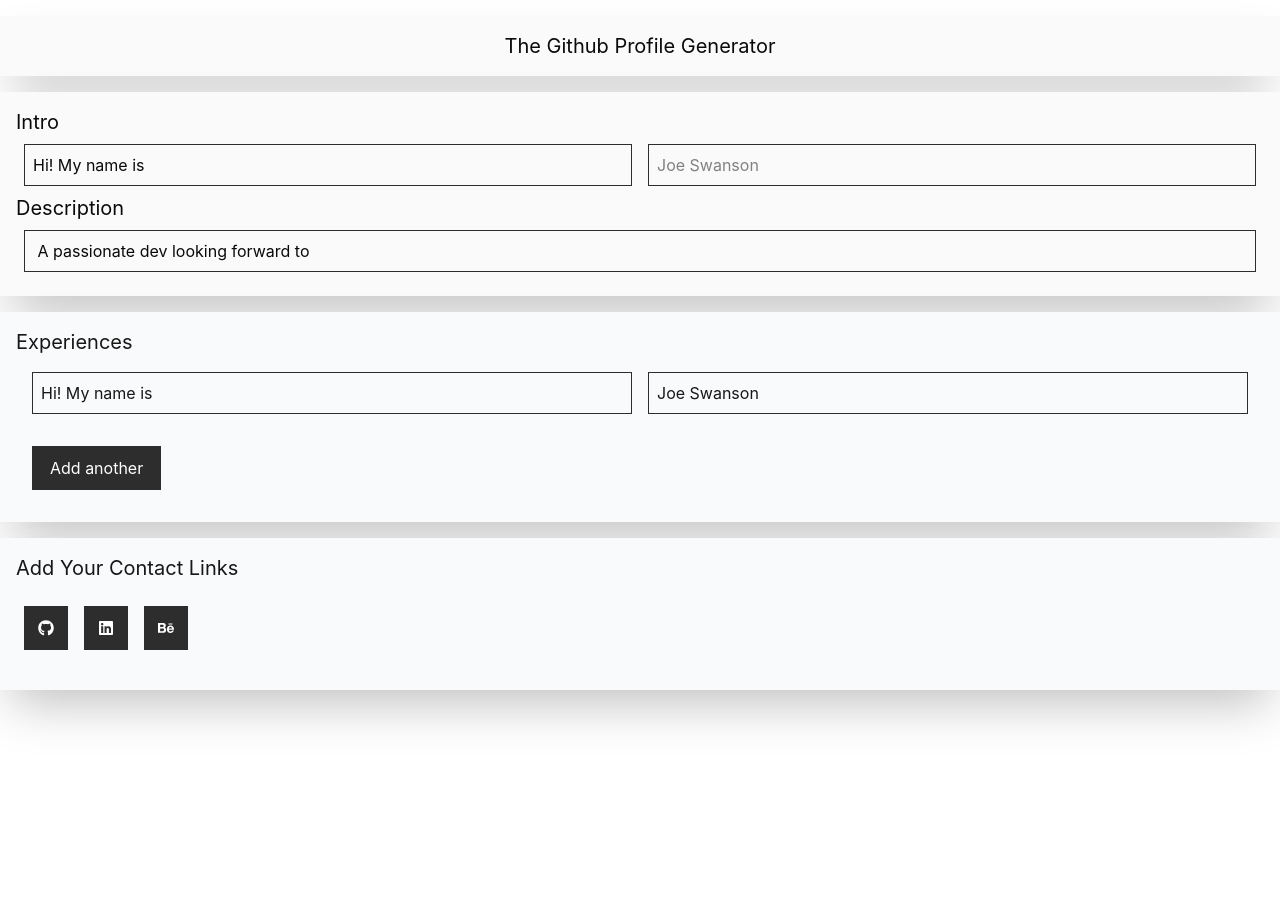
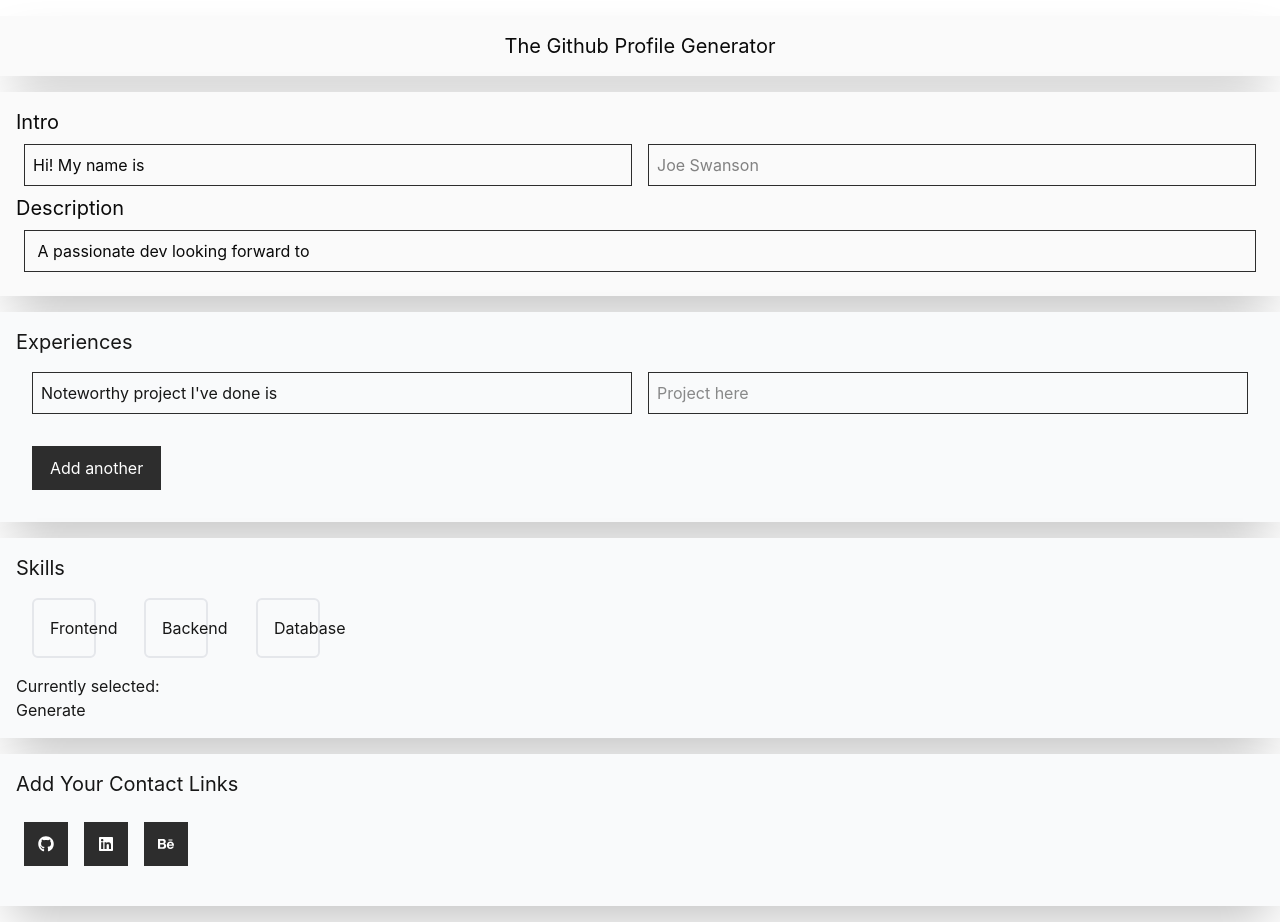
Before and after one commit to ilievskey/github-profile-gen, a React (Vite) app: page / in a window 1280 px wide. Before the commit the page ends 800 px from the top, so only its background shows below. Built offline with nearby package versions, Linux system fonts and the light colour scheme.

Commit message:
added skills

```diff
--- a/src/App.tsx
+++ b/src/App.tsx
@@ -3,6 +3,7 @@ import Nav from "./components/Nav.tsx";
 import Intro from "./components/Intro.tsx";
 import Experiences from "./components/Experiences.tsx";
 import Contact from "./components/Contact.tsx";
+import Skills from "./components/Skills.tsx";
 
 function App() {
 
@@ -11,6 +12,7 @@ function App() {
         <Nav/>
         <Intro/>
         <Experiences/>
+        <Skills/>
         <Contact/>
     </>
   )
--- a/src/components/Experiences.tsx
+++ b/src/components/Experiences.tsx
@@ -8,7 +8,7 @@ type Field = {
 const Experiences = () => {
 
     const [fields, setFields] = useState([
-        {text1: "Hi! My name is", text2: "Joe Swanson"}
+        {text1: "Noteworthy project I've done is", text2: ""}
     ]);
 
     const handleChange = (index: number, fieldKey: keyof Field, event: React.ChangeEvent<HTMLInputElement>) => {
@@ -20,7 +20,7 @@ const Experiences = () => {
     const addField = () => {
         setFields([
             ...fields,
-            {text1: "Hi! My name is", text2: "Joe Swanson"}
+            {text1: "Currently working on", text2: ""}
         ]);
     };
 
@@ -38,6 +38,7 @@ const Experiences = () => {
                         <input
                             type="text"
                             value={field.text2}
+                            placeholder="Project here"
                             onChange={(event) => handleChange(index, 'text2', event)}
                         />
                     </div>
--- /dev/null
+++ b/src/components/Folder.tsx
@@ -0,0 +1,34 @@
+import React, {useState} from 'react';
+
+interface FolderProps {
+    title: string;
+    icons: string[];
+    onIconClick: (icon: string) => void;
+}
+
+const Folder: React.FC<FolderProps> = ({title, icons, onIconClick}) => {
+    const [isHovered, setIsHovered] = useState(false);
+
+    return (
+        <div onMouseEnter={() => setIsHovered(true)}
+        onMouseLeave={() => setIsHovered(false)}
+        className="border-2 border-gray-200 rounded-md p-4 m-4 w-16">
+            <h3>{title}</h3>
+            {isHovered && (
+                <div>
+                    {icons.map((icon) => (
+                        <button
+                        key={icon}
+                        onClick={() => onIconClick(icon)}
+                        style={{ cursor: 'pointer' }}
+                        >
+                            {icon}
+                        </button>
+                    ))}
+                </div>
+            )}
+        </div>
+    );
+}
+
+export default Folder;
--- a/src/components/Intro.tsx
+++ b/src/components/Intro.tsx
@@ -27,6 +27,7 @@ const Intro = () => {
                             <input
                                 type="text"
                                 value={field.intro}
+                                placeholder="Introduce yourself"
                                 onChange={event => handleChange(index, "intro", event)}
                             />
                             <input
@@ -41,6 +42,7 @@ const Intro = () => {
                         <div className="flex">
                             <input
                                 type="text"
+                                placeholder="What do you do"
                                 value={field.desc}
                                 onChange={event => handleChange(index, "desc", event)}
                             />
--- /dev/null
+++ b/src/components/Skills.tsx
@@ -0,0 +1,56 @@
+import React, {useState} from 'react';
+import Folder from "./Folder.tsx";
+
+const Skills: React.FC = () => {
+    const [selectedIcons, setSelectedIcons] = useState<string[]>([]);
+
+    const handleIconClick = (icon: string) => {
+        if(!selectedIcons.includes(icon)){
+            setSelectedIcons((prev) => [...prev, icon]);
+        }
+    };
+
+    const generateReadme = () => {
+        const readmeContent = `# Selected Languages\n\n${selectedIcons.join('\n')}`;
+        console.log(readmeContent);
+        const blob = new Blob([readmeContent], {type: 'text/plain'});
+        const link = document.createElement('a');
+        link.href = URL.createObjectURL(blob);
+        link.download = 'README.md';
+        link.click();
+    };
+
+    return (
+        <div className="card-bg">
+            <h1 className="text-xl">Skills</h1>
+            <div className="flex gap-4">
+                <Folder
+                    title="Frontend"
+                    icons={['React', 'Vue', 'Angular']}
+                    onIconClick={handleIconClick}
+                />
+                <Folder
+                    title="Backend"
+                    icons={['Node.js', 'Django', 'Flask', 'Laravel']}
+                    onIconClick={handleIconClick}
+                />
+                <Folder
+                    title="Database"
+                    icons={['MySQL', 'PostgreSQL', 'MongoDB', 'NoSQL', 'Microsoft SQL', 'Springboot']}
+                    onIconClick={handleIconClick}
+                />
+            </div>
+            <div>
+                <h2>Currently selected:</h2>
+                <ul>
+                    {selectedIcons.map((icon) => (
+                        <li key={icon}>{icon}</li>
+                    ))}
+                </ul>
+                <button onClick={generateReadme}>Generate</button>
+            </div>
+        </div>
+    );
+};
+
+export default Skills;
```
